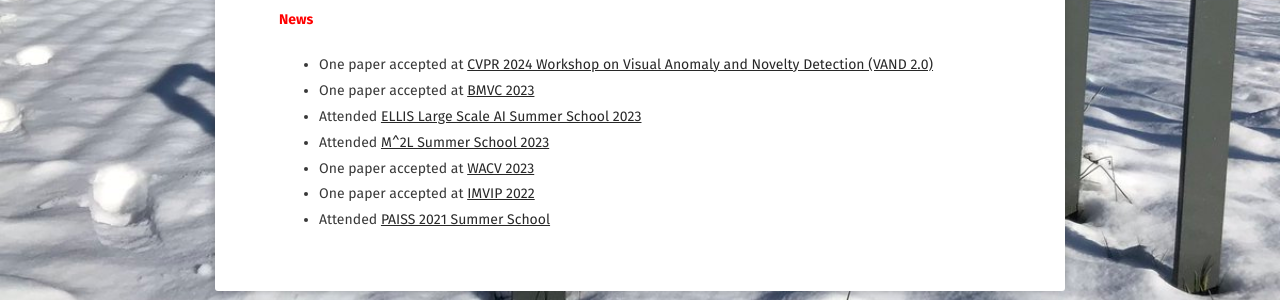
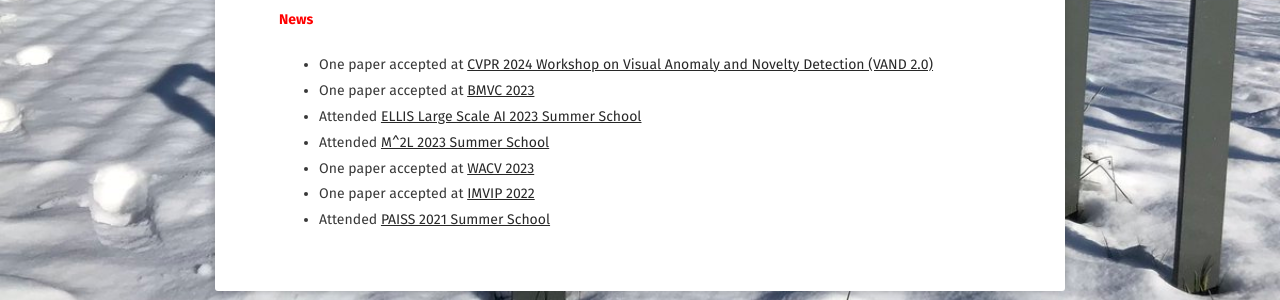
Before and after one commit to rayush7/rayush7.github.io, a Jekyll site: the page built from about/index.md, in a window 1280 px wide. Shown: the part 511-811 px from the top of the page. Built offline with Jekyll 4.4.1, drawn with Linux system fonts in a browser that asks for light colours; some web fonts are replaced; formulas are drawn with MathJax 3.

```diff
--- a/about/index.md
+++ b/about/index.md
@@ -17,8 +17,8 @@
 #### <span style="color:red"> News </span>
 * One paper accepted at [CVPR 2024 Workshop on Visual Anomaly and Novelty Detection (VAND 2.0) ](https://cvpr.thecvf.com/)
 * One paper accepted at [BMVC 2023](https://bmvc2023.org/)
-* Attended [ELLIS Large Scale AI Summer School 2023](https://ellis.eu/events/ellis-summer-school-on-large-scale-ai-for-research-and-industry-modena-unit)
-* Attended [M^2L Summer School 2023](https://www.m2lschool.org/past-editions/m2l-2023-greece)
+* Attended [ELLIS Large Scale AI 2023 Summer School](https://ellis.eu/events/ellis-summer-school-on-large-scale-ai-for-research-and-industry-modena-unit)
+* Attended [M^2L 2023 Summer School](https://www.m2lschool.org/past-editions/m2l-2023-greece)
 * One paper accepted at [WACV 2023](https://wacv2023.thecvf.com/)
 * One paper accepted at [IMVIP 2022](https://imvipconference.github.io/)
 * Attended [PAISS 2021 Summer School](https://project.inria.fr/paiss/)
```
